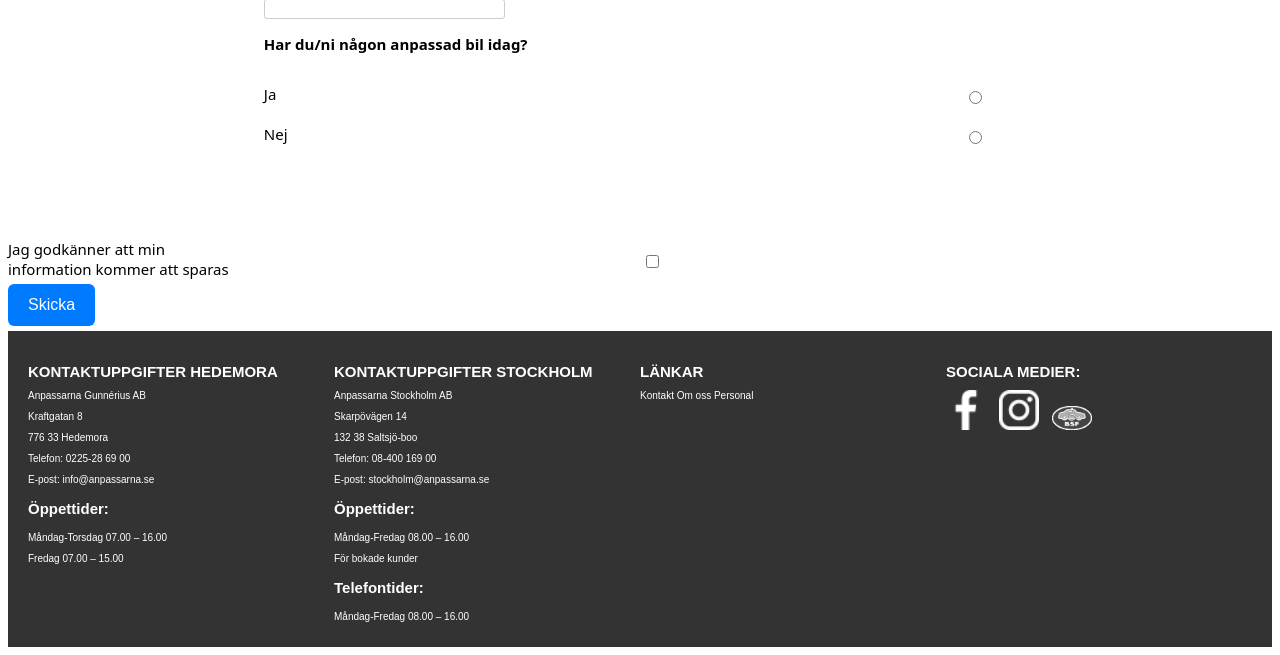
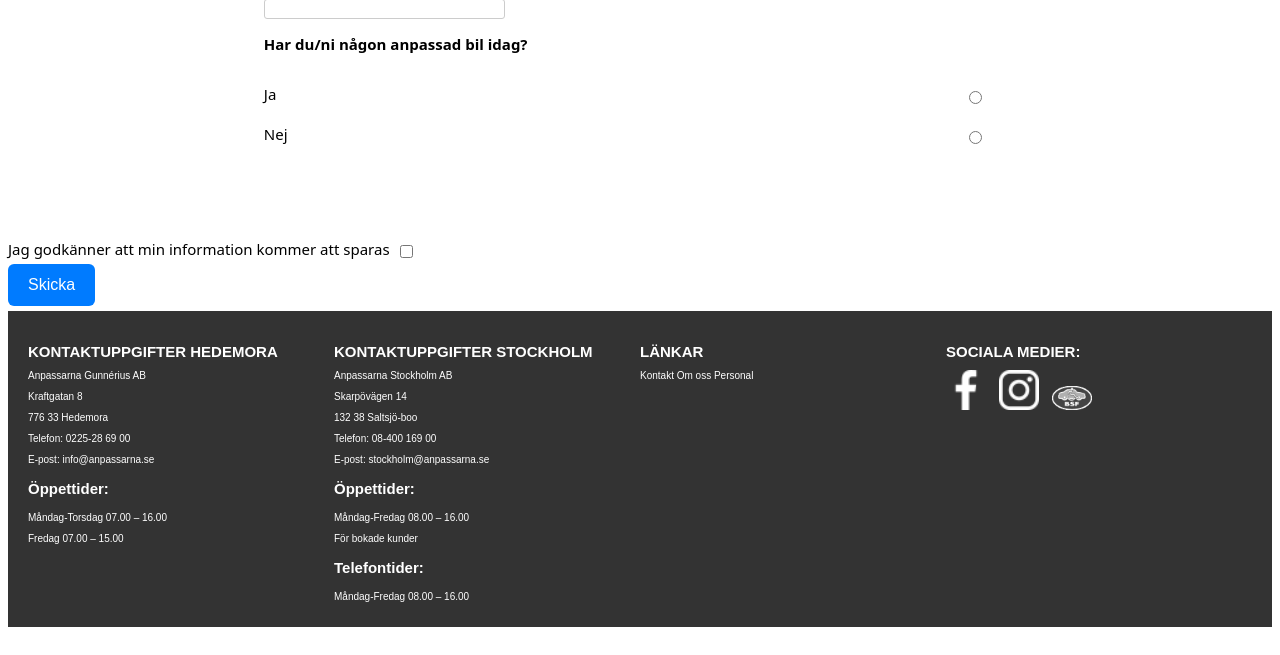
Before and after one commit to AlbinFerati/GIK2PG, a PHP site: the page made by Formulär.php in a window 1280 px wide. Shown: the part 2328-2983 px from the top of the page. After the commit the page ends 2955 px from the top, so only its background shows below. Run offline with PHP 8.4, Linux system fonts and the light colour scheme; the visitor is signed in with stand-in values (Sample User, id 1).

Commit message:
fixat checkboxar

```diff
--- a/CSS/Formulär.css
+++ b/CSS/Formulär.css
@@ -367,10 +367,19 @@ input {
 .godkänner{
   display: flex;
   align-items: center;
+
+
 }
 
 .godkännerInput{
   margin-right: 22rem;
+  max-width: fit-content;
+  margin: 0 0 0 1rem;
+}
+/* LA TILL DENNA SOM PÅVERKAR ALLA CHECKBOXES*/
+input[type=checkbox] {
+  display: flex;
+  max-width: fit-content;
 }
 
 .skicka{
--- a/Formulär.php
+++ b/Formulär.php
@@ -379,6 +379,7 @@ if (!isset($_SESSION['otp_valid']) || $_SESSION['otp_valid'] !== true) {
             <span id="warningMessage">Du måste godkänna villkoren först.</span>
             <div>
               <button class="skicka" type="submit" id="submitButton" onclick="submitSVG()">Skicka</button>
+
             </div>
 
 
--- a/JS/Formulär.js
+++ b/JS/Formulär.js
@@ -129,7 +129,7 @@ yesCheckbox.addEventListener('change', function () {
   if (yesCheckbox.checked) {
     // Om användaren klickar på "Ja", visa Q1-diven och bilderna
     fordon_textfield.style.display = 'block';
-    fordon_textfield1.style.display = 'block';
+    fordon_textfield1.style.display = 'flex';
     fordon_yesDiv.style.display = 'block';
     if_yes.style.display = 'block';
     cont_fordon.style.display = 'grid';
@@ -154,7 +154,7 @@ noCheckbox.addEventListener('change', function () {
   if (noCheckbox.checked) {
     // Om användaren klickar på "Nej", visa Q1-diven och bilderna
     fordon_textfield.style.display = 'block';
-    fordon_textfield1.style.display = 'block';
+    fordon_textfield1.style.display = 'flex';
     fordon_noDiv.style.display = 'block';
     if_no.style.display = 'block';
     cont_fordon.style.display = 'grid';
```
